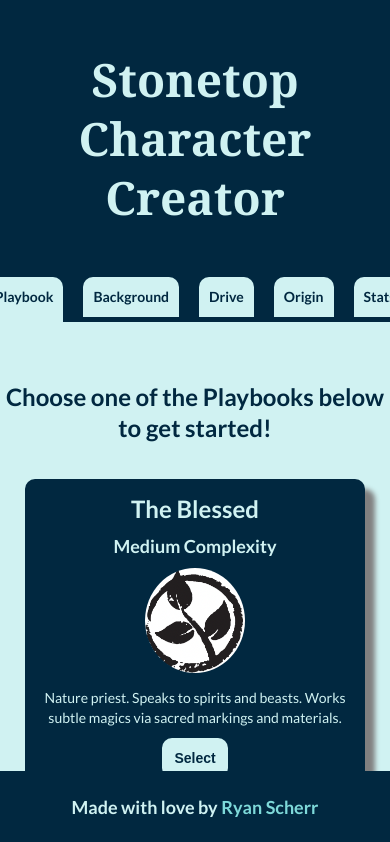
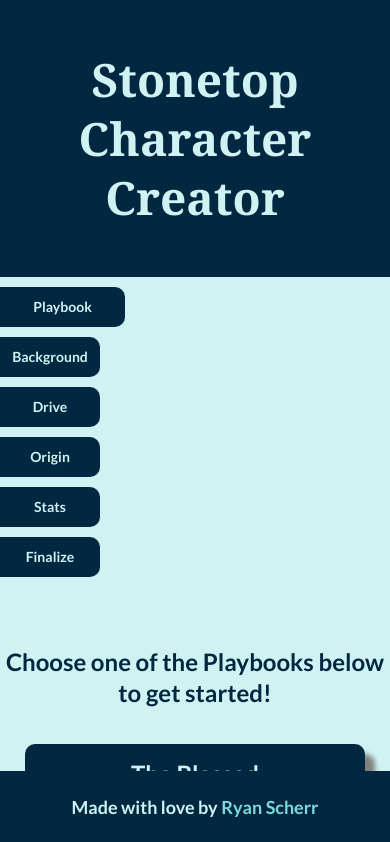
Before and after one commit to ryanascherr/stonetop-beyond, a React (Create React App) app: page / in a window 390 px wide. Shown: the top 842 px of the page. Built offline with nearby package versions, Linux system fonts and the light colour scheme.

Commit message:
Styled navtabs for mobile layout.

```diff
--- a/src/components/NavTabs.js
+++ b/src/components/NavTabs.js
@@ -6,37 +6,44 @@ function NavTabs({ currentPage, handlePageChange }) {
         <a
             href="#playbook"
             onClick={() => handlePageChange('Playbook')}
-            className={currentPage === 'Playbook' ? 'nav-link active' : 'nav-link'}
+            className={currentPage === 'Playbook' ? 'nav-link left active' : 'left nav-link'}
         >
             Playbook
         </a>
         <a
             href="#background"
             onClick={() => handlePageChange('Background')}
-            className={currentPage === 'Background' ? 'nav-link active' : 'nav-link'}
+            className={currentPage === 'Background' ? 'nav-link left active' : 'nav-link left'}
         >
             Background
         </a>
         <a
             href="#drive"
             onClick={() => handlePageChange('Drive')}
-            className={currentPage === 'Drive' ? 'nav-link active' : 'nav-link'}
+            className={currentPage === 'Drive' ? 'nav-link left active' : 'nav-link left'}
         >
             Drive
         </a>
         <a
             href="#origin"
             onClick={() => handlePageChange('Origin')}
-            className={currentPage === 'Origin' ? 'nav-link active' : 'nav-link'}
+            className={currentPage === 'Origin' ? 'nav-link right active' : 'nav-link right'}
         >
             Origin
         </a>
         <a
             href="#stat"
             onClick={() => handlePageChange('Stat')}
-            className={currentPage === 'Stat' ? 'nav-link active' : 'nav-link'}
+            className={currentPage === 'Stat' ? 'nav-link right active' : 'nav-link right'}
         >
             Stats
+        </a>
+        <a
+            href="#finalize"
+            onClick={() => handlePageChange('Finalize')}
+            className={currentPage === 'Finalize' ? 'nav-link right active' : 'nav-link right'}
+        >
+            Finalize
         </a>
     </div>
   );
--- a/src/components/StonetopContainer.js
+++ b/src/components/StonetopContainer.js
@@ -8,6 +8,7 @@ import Background from './pages/Background';
 import Drive from './pages/Drive';
 import Origin from './pages/Origin';
 import Stat from './pages/Stat';
+import Finalize from './pages/Finalize';
 import "../style.css";
 // import Auth from '../utils/auth';
 
@@ -28,6 +29,9 @@ export default function StonetopContainer() {
     if (currentPage === 'Stat') {
       return <Stat />;
     }
+    if (currentPage === 'Finalize') {
+      return <Finalize />;
+    }
     return <Playbook />;
   };
 
--- /dev/null
+++ b/src/components/pages/Finalize.js
@@ -0,0 +1,13 @@
+import React from 'react';
+
+export default function Finalize() {
+
+
+    console.log("Hello");
+
+  return (
+    <div className="">
+      <h2>Finalize</h2>
+    </div>
+  );
+}
--- a/src/style.css
+++ b/src/style.css
@@ -86,30 +86,27 @@ body {
 
 .nav-tabs {
     display: flex;
-    justify-content: center;
-    list-style-type: none;
-    background-color: var(--darkest-blue);
+    flex-direction: column;
+    margin-top: 10px;
 }
 
 .nav-link {
-    margin: 0 10px;
-    border-bottom: 5px solid var(--darkest-blue);
-    border-radius: 10px 10px 0 0;
-    background-color: var(--off-white);
-    padding: 10px 10px 10px 10px;
-    color: var(--darkest-blue);
-    font-weight: bold;
+    padding: 10px;
     width: 100px;
     text-align: center;
+    border-radius: 0 10px 10px 0;
+    margin-bottom: 10px;
+    background-color: var(--darkest-blue);
+    color: var(--off-white);
+    font-weight: bold;
 }
 
 .nav-link:hover {
-    color:var(--kinda-dark-blue)
+    color:var(--light-blue);
 }
 
 .active {
-    border-bottom: none;
-    padding-bottom: 12px;
+    width: 125px;
 }
 
 /* Playbook */
@@ -152,6 +149,40 @@ body {
 
 /* Media Queries */
 
+@media only screen and (min-width: 481px) {
+
+    .nav-tabs {
+        display: flex;
+        flex-direction: row;
+        justify-content: center;
+        list-style-type: none;
+        background-color: var(--darkest-blue);
+        margin: 0;
+    }
+
+    .nav-link {
+        margin: 0 10px;
+        border-bottom: 5px solid var(--darkest-blue);
+        border-radius: 10px 10px 0 0;
+        background-color: var(--off-white);
+        padding: 10px 10px 10px 10px;
+        color: var(--darkest-blue);
+        font-weight: bold;
+        width: 100px;
+        text-align: center;
+    }
+
+    .nav-link:hover {
+        color:var(--kinda-dark-blue);
+    }
+
+    .active {
+        border-bottom: none;
+        padding-bottom: 12px;
+    }
+
+}
+
 @media only screen and (min-width: 768px) {
 
     .playbook {
```
